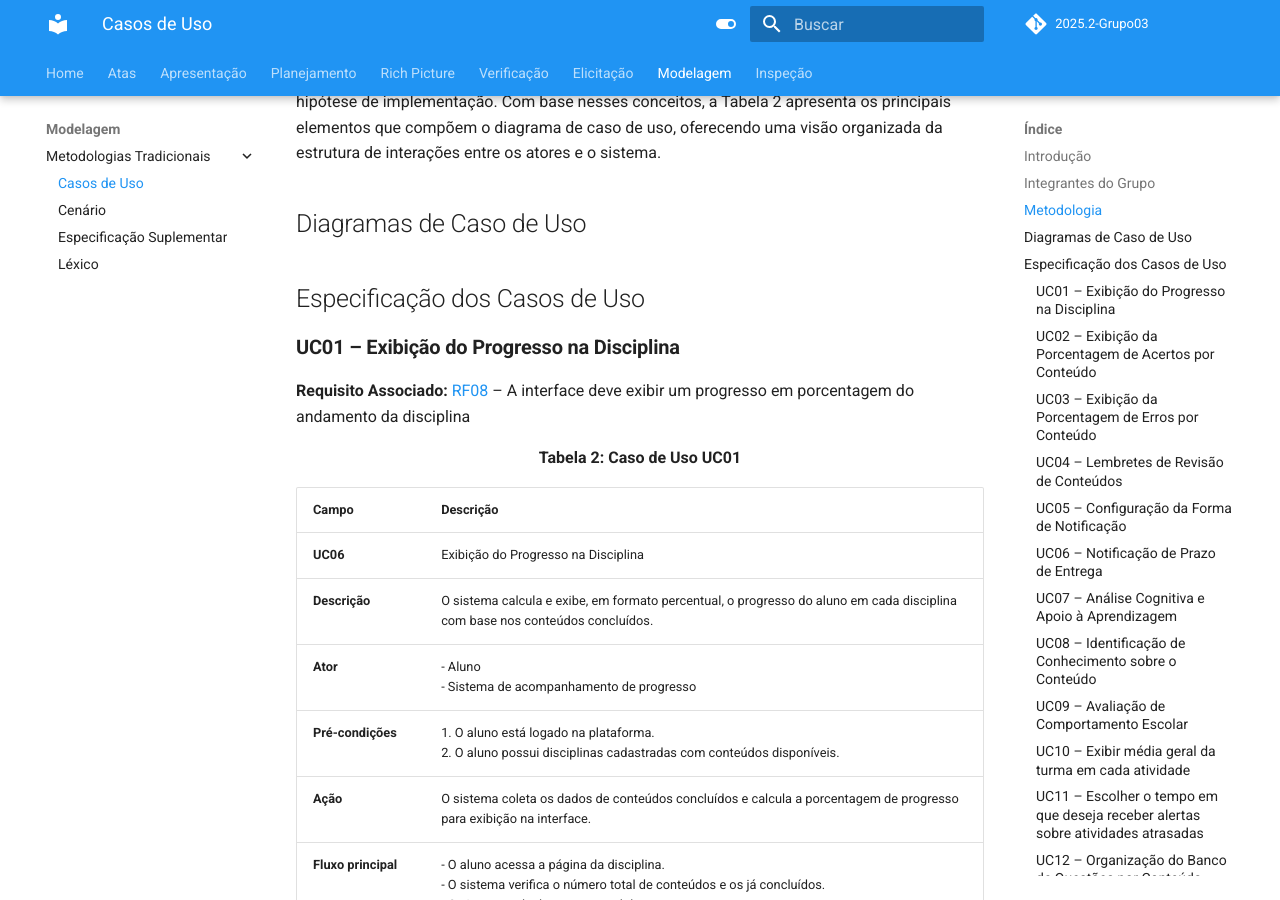
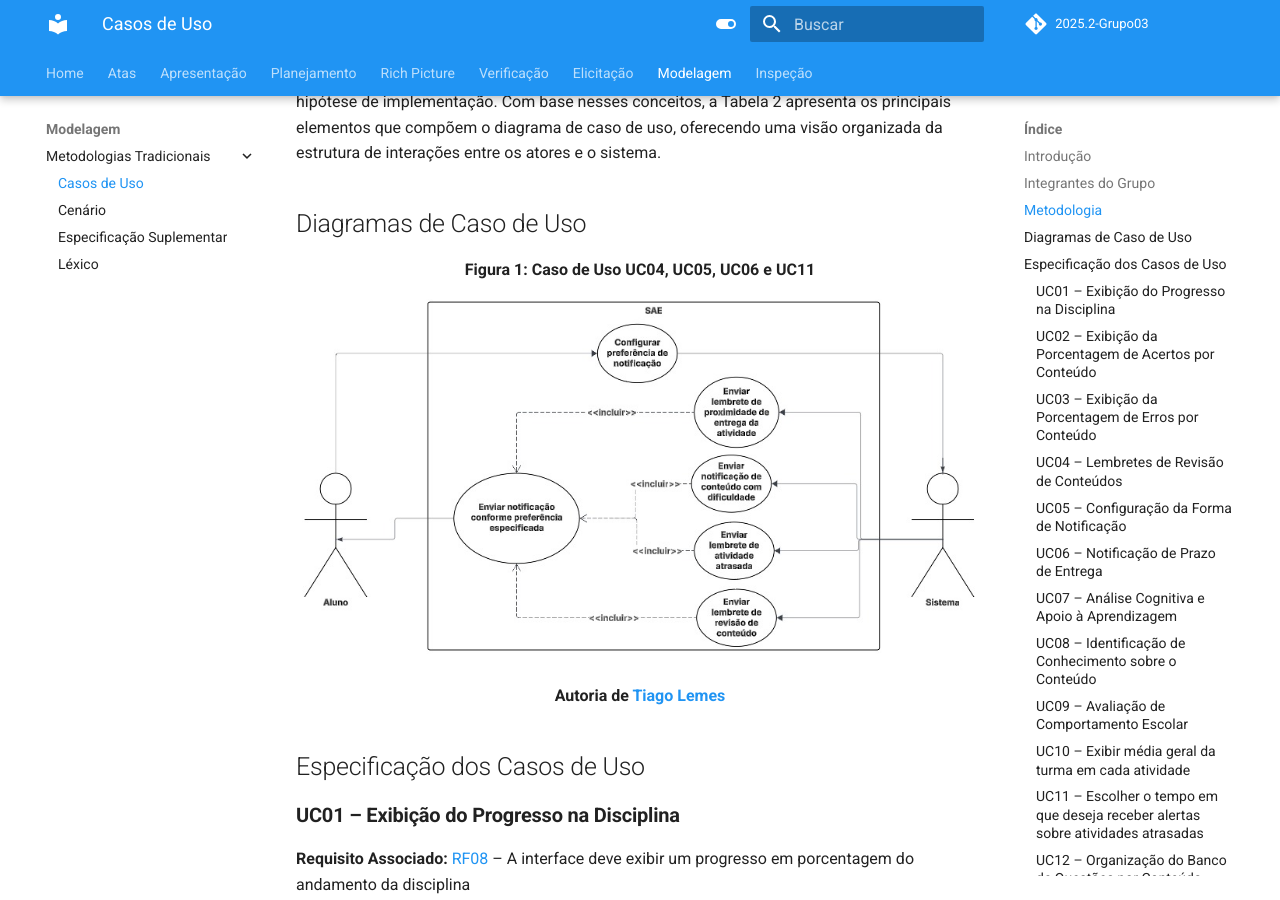
Before and after one commit to Requisitos-de-Software/2025.2-Grupo03, an MkDocs documentation site: the page built from docs/Modelagem/casos_de_uso.md, in a window 1280 px wide and 900 px high, scrolled down 1332 px. Built offline with MkDocs 1.6.1 and Material for MkDocs 9.7.7, drawn with Linux system fonts in a browser that asks for light colours; comment, search, counter and statistics services are not loaded.

Commit message:
Adição de Diagrama de Caso de Uso

```diff
--- a/docs/Modelagem/casos_de_uso.md
+++ b/docs/Modelagem/casos_de_uso.md
@@ -28,6 +28,12 @@ Foi utilizado o diagrama de caso de uso, que representa, por meio de atores (com
 Com base nesses conceitos, a Tabela 2 apresenta os principais elementos que compõem o diagrama de caso de uso, oferecendo uma visão organizada da estrutura de interações entre os atores e o sistema.
 
 ## Diagramas de Caso de Uso
+
+<div align="center"><strong>Figura 1: Caso de Uso UC04, UC05, UC06 e UC11</strong></div>
+![Figura 1: Diagrama 1](../imagens/casosDeUso/DiagramaCasoUso1.jpeg)
+
+<div align="center"><strong>Autoria de <a href="https://github.com/TiagoTeixeira-2005">Tiago Lemes</a></strong></div>
+
 
 ## Especificação dos Casos de Uso
 
```
Also changed, not shown: docs/imagens/casosDeUso/DiagramaCasoUso1.jpeg (added).
